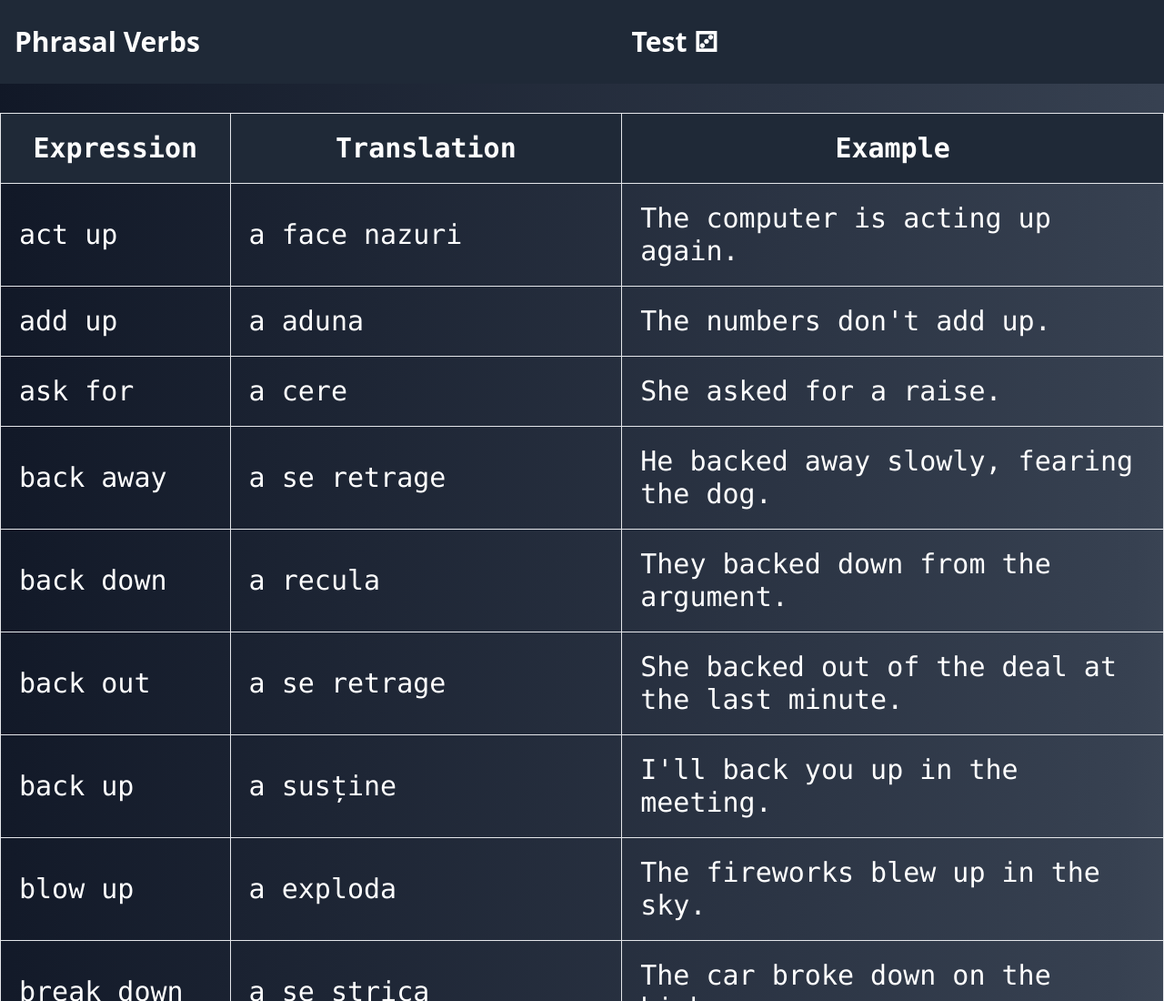
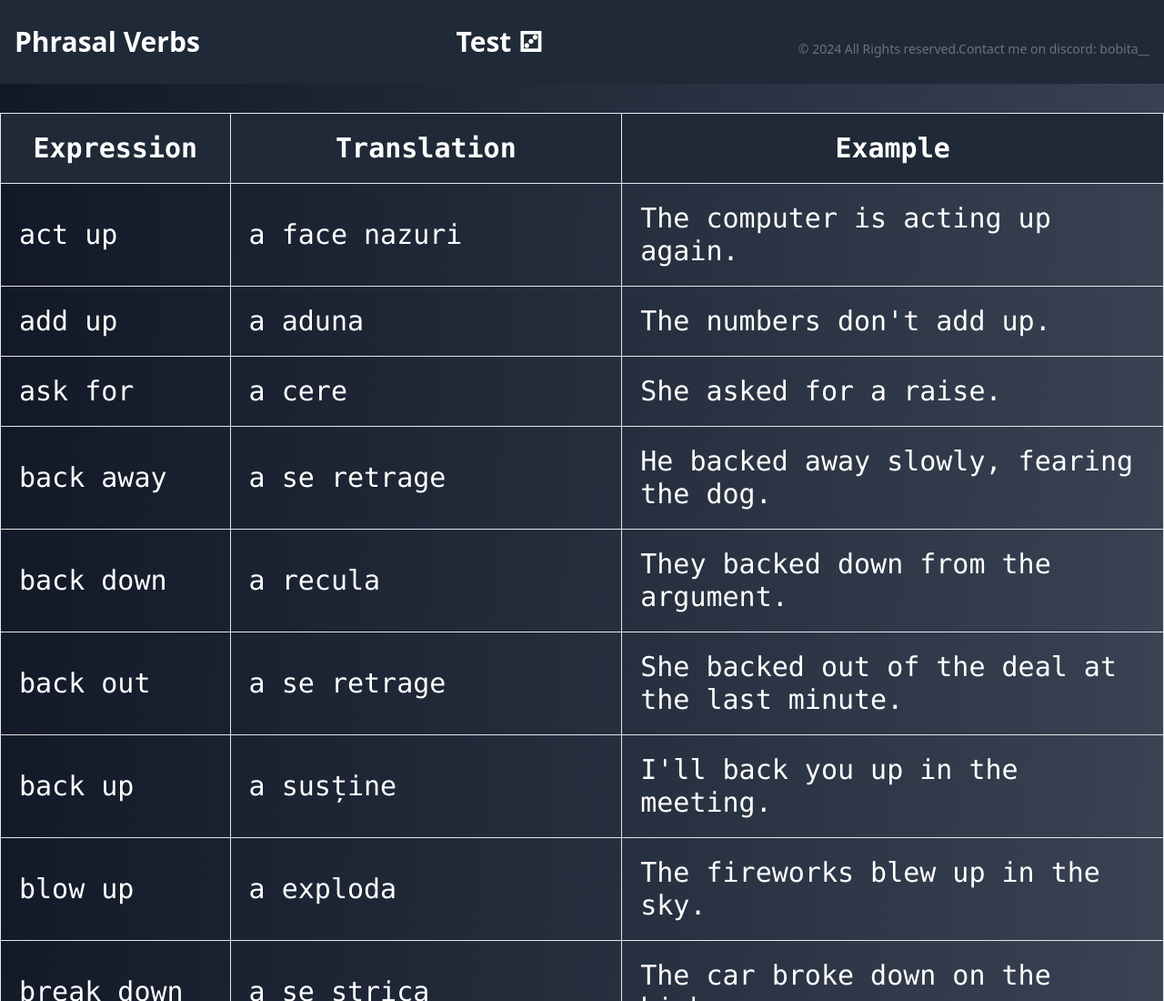
Before and after one commit to Octavian1910/PhrasalVerbs, a website: page index.html in a window 1280 px wide. Shown: the top 1100 px of the page at 91% size. Drawn offline with nearby package versions, Linux system fonts and the light colour scheme.

Commit message:
Phrasal Verbs V1.3

```diff
--- a/index.html
+++ b/index.html
@@ -25,6 +25,9 @@
                     </li>
                 </ul>
             </div>
+            <footer class="text-center text-gray-500 text-sm mt-4">
+                &copy; 2024 All Rights reserved.Contact me on discord: bobita__
+            </footer>
         </div>
     </nav>
 
```
